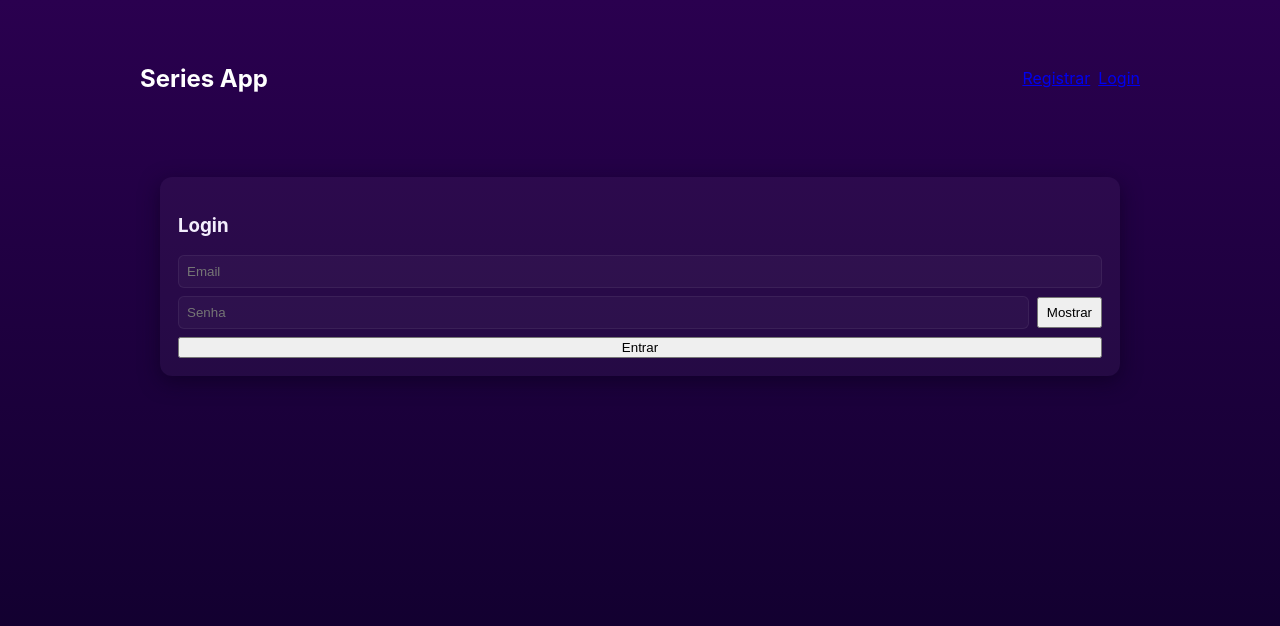
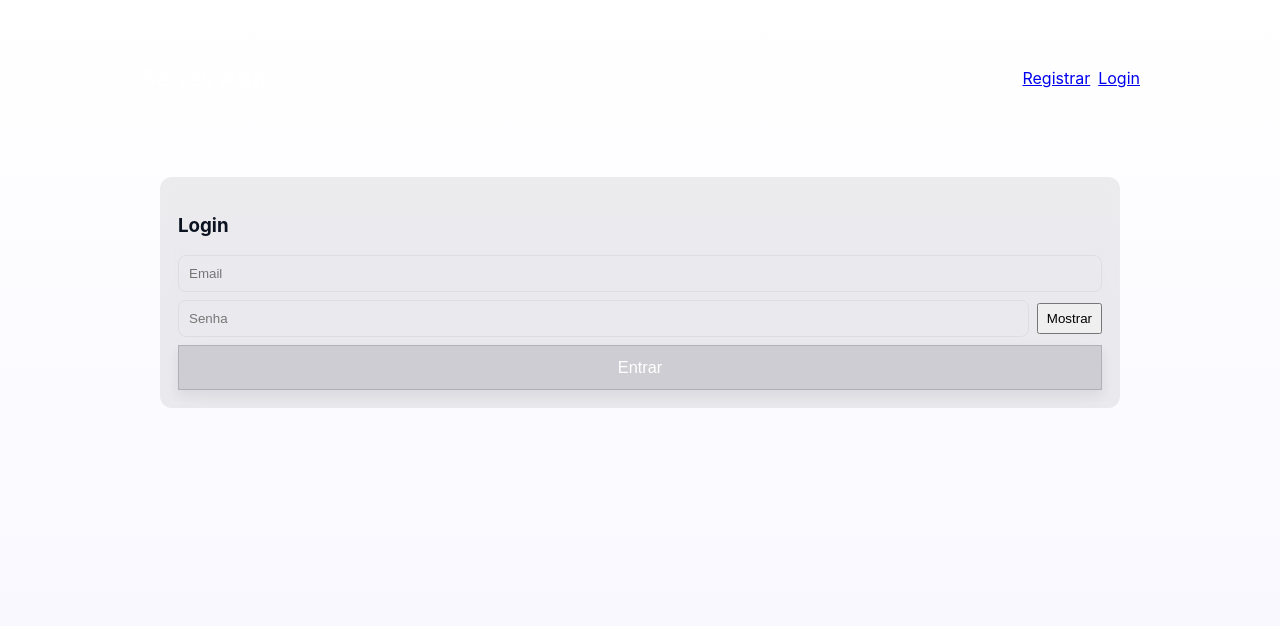
Before and after one commit to Andre-D-Rez/frontend-interface, a React (Vite) app: page /login in a window 1280 px wide. Shown: the top 626 px of the page. Built offline with nearby package versions, Linux system fonts and the light colour scheme; no server answers.

Commit message:
style(ui): invert color scheme to light, dark semi-transparent cards, larger action buttons and apply to auth buttons

```diff
--- a/src/index.css
+++ b/src/index.css
@@ -1,27 +1,45 @@
 :root{
-  /* purple theme */
-  --bg-gradient: linear-gradient(180deg,#2a004f 0%, #0b0026 100%);
-  --card: rgba(255,255,255,0.04);
+  /* inverted (light) theme with dark semi-transparent cards */
+  --bg-gradient: linear-gradient(180deg,#ffffff 0%, #f7f6ff 100%);
+  --card-bg: rgba(12,10,20,0.07); /* dark semi-transparent card */
+  --card-bg-strong: rgba(12,10,20,0.12);
   --accent-start: #9b5de5;
   --accent-end: #7b2cbf;
   --accent-strong: #6a00a3;
-  --text:#f3eefd;
+  --text:#0b1220; /* dark text on light bg */
+  --muted: #6b7280;
+  --hover-blue: #2563eb;
 }
 *{box-sizing:border-box}
 body{font-family:Inter,ui-sans-serif,system-ui,Segoe UI,Roboto,'Helvetica Neue',Arial; margin:0; background:var(--bg-gradient); color:var(--text); min-height:100vh}
 .container{max-width:1000px;margin:32px auto;padding:20px}
-.card{background:var(--card);padding:18px;border-radius:12px;box-shadow:0 6px 20px rgba(11,0,30,0.6);}
+.card{background:var(--card-bg);padding:18px;border-radius:12px;backdrop-filter: blur(6px);}
 form{display:flex;flex-direction:column;gap:8px}
-input,select,textarea{padding:8px;border-radius:6px;border:1px solid rgba(255,255,255,0.06);background:rgba(255,255,255,0.03);color:var(--text)}
+input,select,textarea{padding:10px;border-radius:8px;border:1px solid rgba(11,18,32,0.06);background:transparent;color:var(--text)}
 /* try to style options too (may be limited by browser) */
-select option{background:rgba(11,18,32,0.95);color:var(--text)}
+select option{background:#fff;color:var(--text)}
 /* primary gradient button */
-.btn{background:linear-gradient(90deg,var(--accent-start),var(--accent-end));color:#fff;padding:10px 14px;border:none;border-radius:10px;cursor:pointer;font-weight:600;box-shadow:0 6px 18px rgba(123,44,191,0.25);}
+.btn{background:linear-gradient(90deg,var(--accent-start),var(--accent-end));color:#fff;padding:10px 14px;border:none;border-radius:10px;cursor:pointer;font-weight:600;box-shadow:0 6px 18px rgba(123,44,191,0.15);transition:all .15s ease}
 .btn:disabled{opacity:0.6}
+.btn-lg{padding:12px 18px;font-size:1.02rem}
 
-/* colored pill for register/login primary action */
+/* dark variant for Register/Login (dark box, light text) */
+.btn-dark{background:var(--card-bg-strong);color:#fff;border:1px solid rgba(11,18,32,0.15);box-shadow:0 6px 14px rgba(11,18,32,0.08)}
+.btn-dark:hover{background:linear-gradient(90deg,var(--accent-start),var(--accent-end));}
+
+/* colored pill for register/login primary action (alternate dark) */
 .action-pill{display:inline-block;padding:10px 16px;border-radius:999px;background:linear-gradient(90deg,#c084fc,#7c3aed);color:#fff;font-weight:700}
 .nav{display:flex;justify-content:space-between;align-items:center;padding:12px 0}
 .series-grid{display:grid;grid-template-columns:repeat(auto-fill,minmax(220px,1fr));gap:12px}
-.series-item{background:linear-gradient(180deg, rgba(255,255,255,0.02), rgba(255,255,255,0.015));padding:14px;border-radius:8px;border:1px solid rgba(255,255,255,0.03)}
+.series-item{background:var(--card-bg);padding:14px;border-radius:8px;border:1px solid rgba(11,18,32,0.06)}
 @media (max-width:600px){.container{padding:12px;margin:12px}}
+
+/* hover/ focus interactions: show blue highlight */
+.btn:hover{background:var(--hover-blue); box-shadow:0 8px 22px rgba(37,99,235,0.12)}
+input:focus, select:focus, textarea:focus{outline:none;border-color:var(--hover-blue);box-shadow:0 0 0 4px rgba(37,99,235,0.06)}
+
+/* filter box and creator box distinct look */
+.filter-box{background:var(--card-bg);padding:12px;border-radius:10px}
+.series-grid, .creator-box{background:var(--card-bg);padding:12px;border-radius:10px}
+
+.small-muted{color:var(--muted);font-size:0.9rem}
--- a/src/pages/Dashboard.tsx
+++ b/src/pages/Dashboard.tsx
@@ -43,7 +43,7 @@ function SeriesForm({ onSave, initial }:{ onSave:(s:ISeries)=>Promise<void>, ini
         <option value={SeriesStatus.CONCLUIDO}>Concluído</option>
       </select>
       {error && <div style={{color:'salmon'}}>{error}</div>}
-      <button type="submit">Salvar</button>
+      <button type="submit" className="btn btn-lg">Salvar</button>
     </form>
   )
 }
@@ -166,9 +166,9 @@ export default function Dashboard(){
   return (
     <div>
       <div className="nav">
-        <h3>Minha Lista</h3>
+        <h3>MySeriesList</h3>
         <div>
-          <button onClick={logout}>Logout</button>
+          <button className="btn btn-lg" onClick={logout}>Logout</button>
         </div>
       </div>
       <div style={{marginTop:12}}>
@@ -177,7 +177,7 @@ export default function Dashboard(){
             <h4>Editar série</h4>
             <SeriesForm onSave={handleEditSave} initial={editingInitial} />
             <div style={{marginTop:8}}>
-              <button onClick={() => { setEditingId(null); setEditingInitial(undefined) }}>Cancelar edição</button>
+              <button className="btn" onClick={() => { setEditingId(null); setEditingInitial(undefined) }}>Cancelar edição</button>
             </div>
           </div>
         ) : (
@@ -185,7 +185,7 @@ export default function Dashboard(){
         )}
       </div>
 
-      <div style={{marginTop:12, padding:8, border:'1px solid #eee', borderRadius:6}}>
+      <div className="filter-box" style={{marginTop:12}}>
         <strong>Filtrar séries</strong>
         <div style={{display:'flex',gap:8,marginTop:8,alignItems:'center'}}>
           <input placeholder="Título (contém)" value={qTitle} onChange={e=>setQTitle(e.target.value)} />
@@ -198,8 +198,8 @@ export default function Dashboard(){
           <input placeholder="Nota mínima" value={qMinNota} onChange={e=>setQMinNota(e.target.value)} type="number" min={0} max={10} style={{width:120}} />
           <input placeholder="Nota máxima" value={qMaxNota} onChange={e=>setQMaxNota(e.target.value)} type="number" min={0} max={10} style={{width:120}} />
           <div>
-            <button onClick={applyFilters} style={{marginRight:6}}>Aplicar filtros</button>
-            <button onClick={clearFilters}>Limpar</button>
+            <button className="btn btn-lg" onClick={applyFilters} style={{marginRight:6}}>Aplicar filtros</button>
+            <button className="btn btn-lg" onClick={clearFilters}>Limpar</button>
           </div>
         </div>
       </div>
@@ -215,8 +215,8 @@ export default function Dashboard(){
                 <div>Episódios: {s.episodiosAssistidos}/{s.episodiosTotais}</div>
                 <div>Status: {s.status}</div>
                 <div style={{display:'flex',gap:6,marginTop:8}}>
-                  <button onClick={()=>handleDelete(s._id)}>Deletar</button>
-                  <button onClick={() => { setEditingId(s._id||null); setEditingInitial(s) }}>Editar</button>
+                  <button className="btn btn-lg" onClick={()=>handleDelete(s._id)}>Deletar</button>
+                  <button className="btn btn-lg" onClick={() => { setEditingId(s._id||null); setEditingInitial(s) }}>Editar</button>
                 </div>
               </div>
             ))}
--- a/src/pages/Login.tsx
+++ b/src/pages/Login.tsx
@@ -55,7 +55,7 @@ export default function Login(){
           >{showSenha ? 'Ocultar' : 'Mostrar'}</button>
         </div>
         {error && <div style={{color:'salmon'}}>{error}</div>}
-        <button type="submit" disabled={loading}>{loading? 'Carregando...' : 'Entrar'}</button>
+        <button type="submit" className="btn-dark btn-lg" disabled={loading}>{loading? 'Carregando...' : 'Entrar'}</button>
       </form>
     </div>
   )
--- a/src/pages/Register.tsx
+++ b/src/pages/Register.tsx
@@ -76,7 +76,7 @@ export default function Register(){
           Sua senha deve ter ao menos 8 caracteres e incluir: uma letra maiúscula, uma letra minúscula, um número e um caractere especial.
         </div>
         {error && <div style={{color:'salmon'}}>{error}</div>}
-        <button type="submit" disabled={loading}>{loading? 'Carregando...' : 'Criar conta'}</button>
+        <button type="submit" className="btn-dark btn-lg" disabled={loading}>{loading? 'Carregando...' : 'Criar conta'}</button>
       </form>
       {import.meta.env.DEV && debugVisible && (
         <div style={{marginTop:12, fontSize:13, background:'#f7f7f7', padding:8}}>
```
Also changed, not shown: 1 other file (tests, documents, lock files or other folders).
